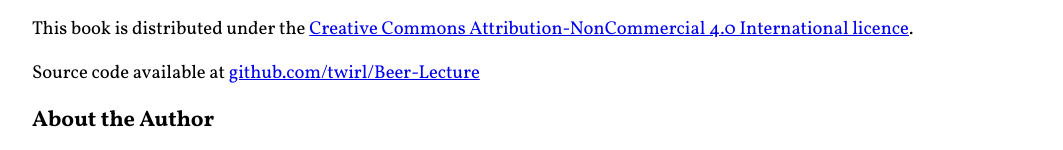
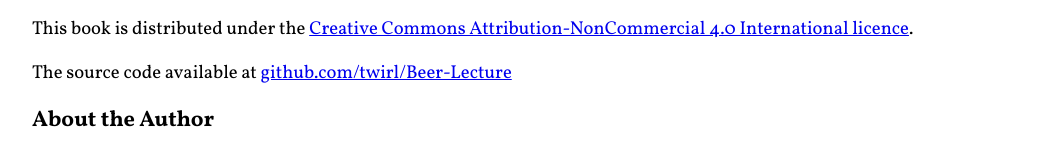
Before and after one commit to twirl/Beer-Lecture, a website: page docs/index.html in a window 1280 px wide. Shown: the part 2019-2169 px from the top of the page, without its empty margins (108-1171 px from the left). Drawn offline with Linux system fonts and the light colour scheme.

Commit message:
fresh build

```diff
--- a/docs/index.html
+++ b/docs/index.html
@@ -112,7 +112,7 @@
                 </li>
     <li><h4><a href="Sergey%20Konstantinov.%20Beer%20-%20a%20Lecture%20(Tasting%20Included).en.html#bibliography">Bibliography</a></h4></li></ul>
         <p>This book is distributed under the <a href="http://creativecommons.org/licenses/by-nc/4.0/">Creative Commons Attribution-NonCommercial 4.0 International licence</a>.</p>
-        <p>Source code available at <a href="https://github.com/twirl/Beer-Lecture">github.com/twirl/Beer-Lecture</a></p>
+        <p>The source code available at <a href="https://github.com/twirl/Beer-Lecture">github.com/twirl/Beer-Lecture</a></p>
         <h3 name="about-author">About the Author</h3>
         <section class="about-me">
             <aside><img src="https://konstantinov.cc/static/me.png"/><br/>Photo by <a href="http://linkedin.com/in/zloylos/">Denis Hananein</a></aside>
--- a/package.json
+++ b/package.json
@@ -6,7 +6,7 @@
     "author": "Sergey Konstantinov <twirl-team@yandex.ru>",
     "repository": "github.com:twirl/Beer-Lecture",
     "devDependencies": {
-        "@twirl/book-builder": "^0.0.19"
+        "@twirl/book-builder": "^0.0.20"
     },
     "scripts": {
         "build": "node build.mjs",
```
